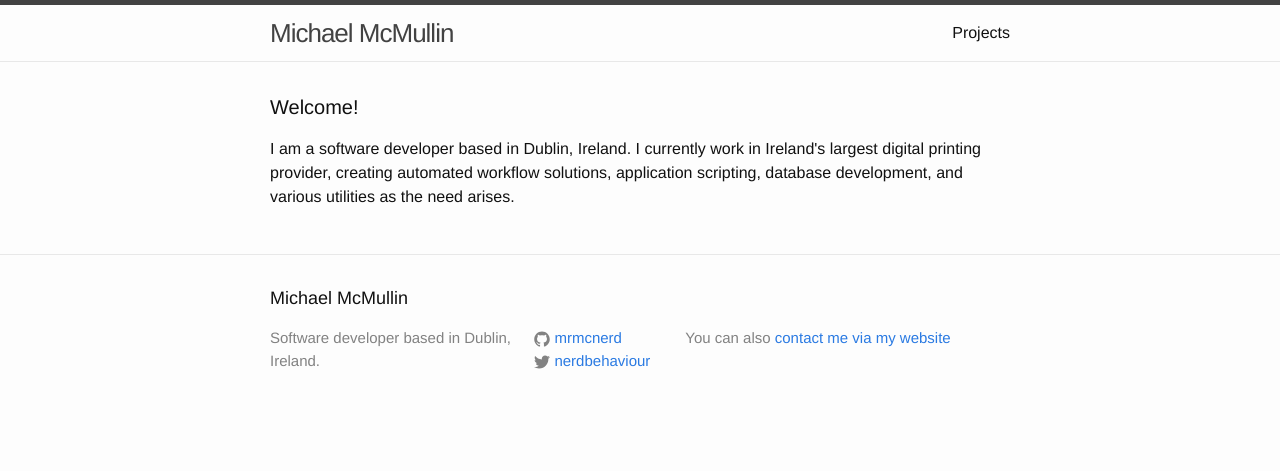
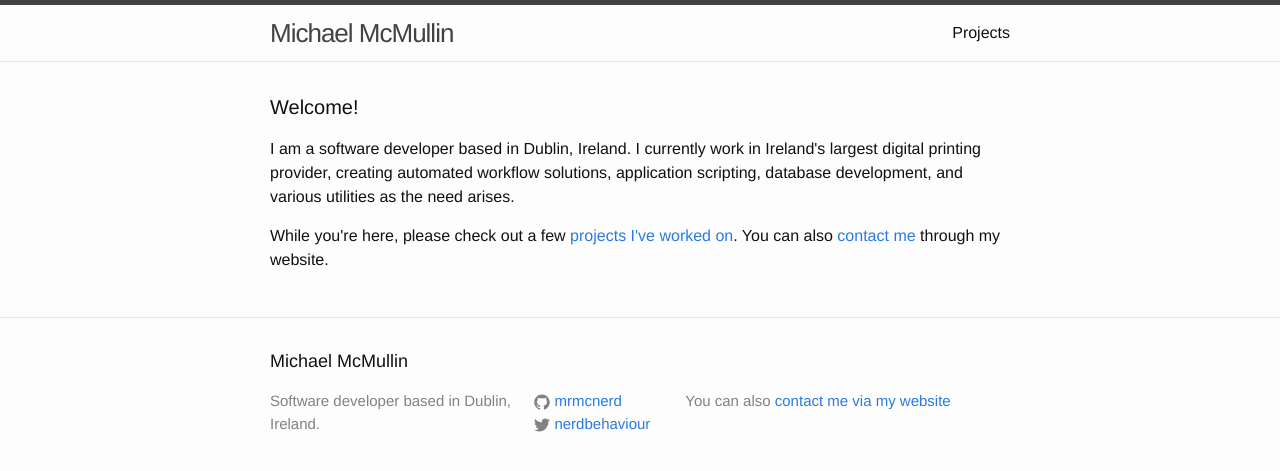
Before and after one commit to michaelmcmullin/michaelmcmullin.github.io, a Jekyll site: the page built from index.html, in a window 1280 px wide. Shown: the top 471 px of the page. Built offline with Jekyll 4.4.1, drawn with Linux system fonts in a browser that asks for light colours.

Commit message:
Update home page text

```diff
--- a/index.html
+++ b/index.html
@@ -11,4 +11,7 @@ layout: default
   solutions, application scripting, database development, and various utilities
   as the need arises.</p>
 
+  <p>While you're here, please check out a few <a href="projects/">projects I've
+    worked on</a>. You can also <a href="http://mrmcnerd.com/contact/">contact
+    me</a> through my website.</p>
 </div>
```
